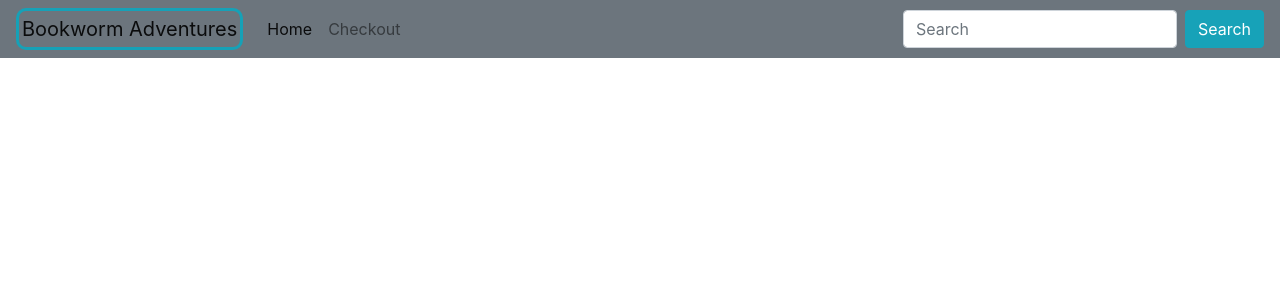
After one commit to Nedim1398/BookShop, a PHP site: page /shop/home.php in a window 1280 px wide. The commit adds this page. Shown: the top 300 px of the page. Run offline with PHP 8.4, Linux system fonts and the light colour scheme; some libraries are stand-ins or nearby versions.

Commit message:
Add files via upload

```diff
--- a/cart.css
+++ b/cart.css
@@ -1,3 +1,11 @@
+.navbar-brand{
+	padding: 3px;
+	border: 3px solid #16a1b7;
+	border-radius: 10px;
+}
+.container{
+	padding-top: 10px;
+}
 .products{
 	border: 1px solid #333;
 	background-color: #f1f1f1;
--- /dev/null
+++ b/home.php
@@ -0,0 +1,33 @@
+<!DOCTYPE html>
+<html>
+	<head>
+		<title>Shopping Cart</title>
+		<link rel="stylesheet" href="https://stackpath.bootstrapcdn.com/bootstrap/4.2.1/css/bootstrap.min.css" integrity="sha384-GJzZqFGwb1QTTN6wy59ffF1BuGJpLSa9DkKMp0DgiMDm4iYMj70gZWKYbI706tWS" crossorigin="anonymous">
+		<link rel="stylesheet" href="cart.css"/>
+	</head>
+	<body>
+		<nav class="navbar navbar-expand-lg navbar-light bg-secondary">
+  <a class="navbar-brand" href="http://localhost/shop/about.php">Bookworm Adventures</a>
+  <button class="navbar-toggler" type="button" data-toggle="collapse" data-target="#navbarSupportedContent" aria-controls="navbarSupportedContent" aria-expanded="false" aria-label="Toggle navigation">
+    <span class="navbar-toggler-icon"></span>
+  </button>
+
+  <div class="collapse navbar-collapse" id="navbarSupportedContent">
+    <ul class="navbar-nav mr-auto">
+      <li class="nav-item">
+        <a class="nav-link active" href="http://localhost/shop/home.php">Home <span class="sr-only">(current)</span></a>
+      </li>
+      <li class="nav-item">
+        <a class="nav-link" href="http://localhost/shop/cart.php">Checkout</a>
+      </li>
+    </ul>
+    <form class="form-inline my-2 my-lg-0" name="form" method="post">
+      <input class="form-control mr-sm-2" type="search" placeholder="Search" aria-label="search" name="search" id="search">
+	  <button class="btn btn-info" type="submit">Search</button>
+	</form>
+
+  </div>
+</nav
+<script type="text/javascript" src="jquery-3.3.1.min.js"></script>
+	</body>
+</html>
```
Also changed, not shown: cart.js (added, +19 -0 lines), cart.php (+30 -3 lines).
